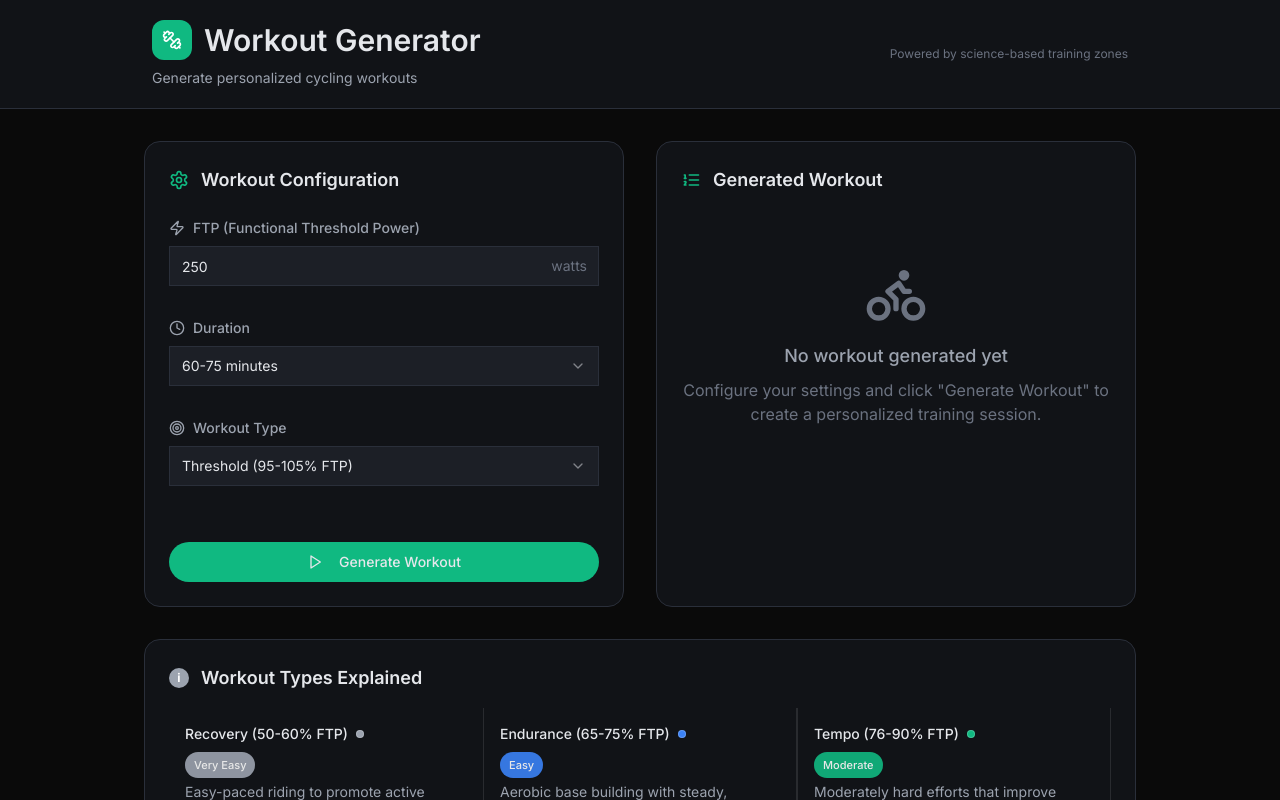
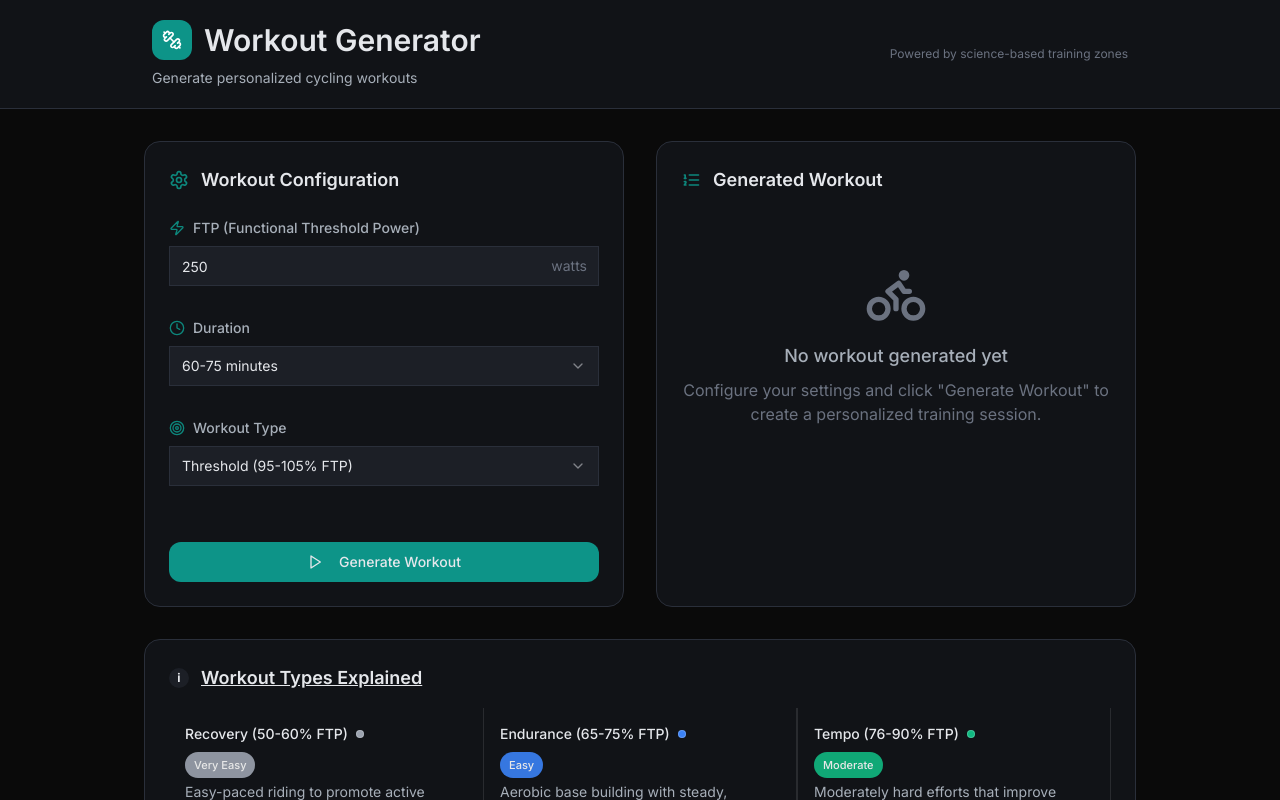
Before and after one commit to giulioGranata/WorkoutBuilder, a React (Vite) app: page / in a window 1280 px wide. Shown: the top 800 px of the page. Built offline with nearby package versions, Linux system fonts and the light colour scheme.

Commit message:
style: update color variables and improve component styling for consistency across the application

```diff
--- a/index.css
+++ b/index.css
@@ -14,12 +14,16 @@
   --card-light: #1a1b20;
 
   --text-primary: #e5e7eb;
-  --text-secondary: #9ca3af;
+  --text-secondary: #a7afb9;
   --text-tertiary: #6b7280;
 
-  --accent-solid: #10b981;
-  --accent-solidHover: #059669;
-  --accent-soft: rgba(16, 185, 129, 0.1);
+  --accent: #0d9488;
+  --accent-hover: #2dd4bf;
+  --accent-pressed: #14b8a6;
+  --accent-light: #5fe9d6;
+  --accent-dark: #1f9e8f;
+  --accent-soft: #5fe9d6;
+  --ring: rgba(45, 212, 191, 0.45);
 
   --phase-warmup: #9ca3af;
   --phase-work: #10b981;
@@ -71,12 +75,16 @@
   --border: #2a2f3a;
 
   --text-primary: #e5e7eb;
-  --text-secondary: #9ca3af;
+  --text-secondary: #a7afb9;
   --text-tertiary: #6b7280;
 
-  --accent-solid: #10b981;
-  --accent-solidHover: #059669;
-  --accent-soft: rgba(16, 185, 129, 0.1);
+  --accent: #0d9488;
+  --accent-hover: #22c7b3;
+  --accent-pressed: #14b8a6;
+  --accent-light: #5fe9d6;
+  --accent-dark: #1f9e8f;
+  --accent-soft: rgba(45, 212, 191, 0.1);
+  --ring: rgba(45, 212, 191, 0.45);
 }
 
 @layer base {
--- a/src/App.tsx
+++ b/src/App.tsx
@@ -28,7 +28,7 @@ function App() {
               <div className="flex flex-col sm:flex-row sm:items-center justify-between">
                 <div>
                   <div className="flex items-center gap-3">
-                    <div className="w-10 h-10 bg-[--accent-solid] rounded-xl flex items-center justify-center">
+                    <div className="w-10 h-10 bg-[--accent] rounded-xl flex items-center justify-center">
                       <Dumbbell className="text-white h-5 w-5" />
                     </div>
                     <h1 className="text-2xl md:text-3xl font-semibold text-[--text-primary]">
@@ -48,7 +48,7 @@ function App() {
 
           {/* Main Content */}
           <main className="max-w-5xl mx-auto px-4 py-8">
-            <div className="grid lg:grid-cols-2 gap-8">
+            <div className="grid lg:grid-cols-2 gap-6 lg:gap-8">
               <WorkoutForm onWorkoutGenerated={handleWorkoutGenerated} />
               <WorkoutOutput workout={workout} attempted={attempted} />
             </div>
--- a/src/components/WorkoutForm.tsx
+++ b/src/components/WorkoutForm.tsx
@@ -167,7 +167,7 @@ export function WorkoutForm({ onWorkoutGenerated }: WorkoutFormProps) {
   return (
     <div className="rounded-2xl bg-[--card] border border-[--border] p-6 shadow-[--shadow-card]">
       <div className="flex items-center mb-6">
-        <Settings className="text-[--accent-solid] mr-3 h-5 w-5" />
+        <Settings className="text-[--accent] opacity-90 mr-3 h-5 w-5" />
         <h2 className="text-lg font-semibold text-[--text-primary]">
           Workout Configuration
         </h2>
@@ -187,7 +187,7 @@ export function WorkoutForm({ onWorkoutGenerated }: WorkoutFormProps) {
               <FormItem>
                 <FormLabel className="text-sm font-medium text-[--text-secondary]">
                   <div className="flex flex-row items-center gap-2">
-                    <Zap className="h-4 w-4 text-primary" />
+                    <Zap className="h-4 w-4 text-[--accent] opacity-90" />
                     FTP (Functional Threshold Power)
                   </div>
                 </FormLabel>
@@ -203,7 +203,7 @@ export function WorkoutForm({ onWorkoutGenerated }: WorkoutFormProps) {
                         form.formState.errors.ftp
                           ? "border-[--error]"
                           : "border-[--border]"
-                      } focus:border-[--accent-solid]`}
+                      } focus:border-[--accent]`}
                       data-testid="input-ftp"
                       {...field}
                       onChange={(e: React.ChangeEvent<HTMLInputElement>) =>
@@ -230,7 +230,7 @@ export function WorkoutForm({ onWorkoutGenerated }: WorkoutFormProps) {
               <FormItem>
                 <FormLabel className="text-sm font-medium text-[--text-secondary]">
                   <div className="flex flex-row items-center gap-2">
-                    <Clock className="h-4 w-4 text-primary" />
+                    <Clock className="h-4 w-4 text-[--accent] opacity-90" />
                     Duration
                   </div>
                 </FormLabel>
@@ -245,7 +245,7 @@ export function WorkoutForm({ onWorkoutGenerated }: WorkoutFormProps) {
                         form.formState.errors.durationRange
                           ? "border-[--error]"
                           : "border-[--border]"
-                      } focus:border-[--accent-solid]`}
+                      } focus:border-[--accent]`}
                     >
                       <SelectValue placeholder="Select duration" />
                     </SelectTrigger>
@@ -296,7 +296,7 @@ export function WorkoutForm({ onWorkoutGenerated }: WorkoutFormProps) {
               <FormItem>
                 <FormLabel className="text-sm font-medium text-[--text-secondary]">
                   <div className="flex flex-row items-center gap-2">
-                    <Target className="h-4 w-4 text-primary" />
+                    <Target className="h-4 w-4 text-[--accent] opacity-90" />
                     Workout Type
                   </div>
                 </FormLabel>
@@ -311,7 +311,7 @@ export function WorkoutForm({ onWorkoutGenerated }: WorkoutFormProps) {
                         form.formState.errors.type
                           ? "border-[--error]"
                           : "border-[--border]"
-                      } focus:border-[--accent-solid]`}
+                      } focus:border-[--accent]`}
                     >
                       <SelectValue placeholder="Select workout type" />
                     </SelectTrigger>
@@ -364,7 +364,7 @@ export function WorkoutForm({ onWorkoutGenerated }: WorkoutFormProps) {
           <Button
             type="submit"
             disabled={isGenerating || !form.formState.isValid}
-            className="w-full !mt-14 inline-flex items-center justify-center rounded-full px-4 py-2 font-medium transition-colors duration-150 focus:outline-none focus:ring-2 focus:ring-offset-0 focus:ring-emerald-500/60 bg-[--accent-solid] text-[--text-primary] hover:bg-[--accent-solidHover]"
+            className="w-full !mt-14 inline-flex items-center justify-center rounded-xl px-4 py-2 font-medium transition-colors duration-150 focus-visible:outline-none focus-visible:ring-2 focus-visible:ring-[--ring] focus-visible:ring-offset-0 bg-[--accent] text-[--text-primary] hover:bg-[--accent-hover] active:bg-[--accent-pressed]"
             data-testid="button-generate"
           >
             <Play className="mr-2 h-4 w-4" />
--- a/src/components/WorkoutOutput.tsx
+++ b/src/components/WorkoutOutput.tsx
@@ -228,7 +228,7 @@ export function WorkoutOutput({
   return (
     <div className="rounded-2xl bg-[--card] border border-[--border] px-4 py-6 sm:px-6 shadow-[--shadow-card]">
       <div className="flex items-center mb-5">
-        <ListOrdered className="text-[--accent-solid] mr-3 h-5 w-5" />
+        <ListOrdered className="text-[--accent] opacity-90 mr-3 h-5 w-5" />
         <h2 className="text-lg font-semibold text-[--text-primary]">
           Generated Workout
         </h2>
@@ -270,7 +270,7 @@ export function WorkoutOutput({
             <Button
               variant="outline"
               size="sm"
-              className="h-11 w-11 rounded-full inline-flex items-center justify-center rounded-2xl px-2 py-1 font-medium transition-colors duration-150 focus:outline-none focus:ring-2 focus:ring-offset-0 focus:ring-emerald-500/60 bg-[--muted] text-[--text-secondary] hover:bg-[--border]"
+              className="h-11 w-11 rounded-full inline-flex items-center justify-center transition-colors duration-150 bg-[--muted] text-[--text-secondary] hover:bg-[--border] focus-visible:ring-2 focus-visible:ring-[--ring] focus-visible:ring-offset-0"
               onClick={() => nudge(-1)}
               aria-label="Decrease bias"
               data-testid="bias-dec"
@@ -285,7 +285,7 @@ export function WorkoutOutput({
               step={1}
               value={bias}
               onChange={(e) => setBias(parseInt(e.target.value, 10))}
-              className="flex-1 h-2 accent-emerald-500"
+              className="flex-1 h-2 accent-[--accent] active:accent-[--accent-pressed] focus:outline-none focus:ring-2 focus:ring-[--ring]"
               aria-label="Bias percentage"
               data-testid="bias-range"
             />
@@ -293,7 +293,7 @@ export function WorkoutOutput({
             <Button
               variant="outline"
               size="sm"
-              className="h-11 w-11 rounded-full inline-flex items-center justify-center rounded-2xl px-2 py-1 font-medium transition-colors duration-150 focus:outline-none focus:ring-2 focus:ring-offset-0 focus:ring-emerald-500/60 bg-[--muted] text-[--text-secondary] hover:bg-[--border]"
+              className="h-11 w-11 rounded-full inline-flex items-center justify-center transition-colors duration-150 bg-[--muted] text-[--text-secondary] hover:bg-[--border] focus-visible:ring-2 focus-visible:ring-[--ring] focus-visible:ring-offset-0"
               onClick={() => nudge(1)}
               aria-label="Increase bias"
               data-testid="bias-inc"
@@ -325,7 +325,7 @@ export function WorkoutOutput({
           </div>
 
           {/* Metrics */}
-          <div className="mt-9 grid grid-cols-1 sm:grid-cols-3 gap-3 text-center">
+          <div className="mt-6 md:mt-8 grid grid-cols-1 sm:grid-cols-3 gap-3 text-center">
             <div className="bg-[--card-light] rounded-2xl p-5 sm:p-6 shadow-md transition-all hover:shadow-[--shadow-card] hover:bg-[--card]">
               <Clock className="h-5 w-5 mx-auto mb-1 text-primary" />
               <div
@@ -362,10 +362,11 @@ export function WorkoutOutput({
           </div>
 
           {/* Export Actions */}
-          <div className="mt-5 grid grid-cols-1 sm:grid-cols-3 gap-3">
+          <div className="mt-6 md:mt-8 grid grid-cols-1 sm:grid-cols-3 gap-3">
             <Button
               onClick={handleExportZWO}
-              className="h-12 px-5 flex items-center justify-center gap-2 rounded font-medium border border-[--border] text-[--text-secondary] bg-transparent hover:bg-[--muted]"
+              variant="outline"
+              className="h-auto px-4 py-2 sm:px-5 sm:py-2.5 flex items-center justify-center gap-2 rounded-xl font-medium border border-[--border] text-[--text-secondary] bg-transparent hover:bg-[--muted] focus-visible:ring-offset-0"
             >
               <FileCog className="h-4 w-4" />
               Export ZWO
@@ -374,7 +375,7 @@ export function WorkoutOutput({
             <Button
               onClick={handleExportText}
               variant="outline"
-              className="h-12 px-5 flex items-center justify-center gap-2 rounded font-medium border border-[--border] text-[--text-secondary] bg-transparent hover:bg-[--muted]"
+              className="h-auto px-4 py-2 sm:px-5 sm:py-2.5 flex items-center justify-center gap-2 rounded-xl font-medium border border-[--border] text-[--text-secondary] bg-transparent hover:bg-[--muted] focus-visible:ring-offset-0"
             >
               <FileText className="h-4 w-4" />
               Export Text
@@ -383,7 +384,7 @@ export function WorkoutOutput({
             <Button
               onClick={handleExportJSON}
               variant="outline"
-              className="h-12 px-5 flex items-center justify-center gap-2 rounded font-medium border border-[--border] text-[--text-secondary] bg-transparent hover:bg-[--muted]"
+              className="h-auto px-4 py-2 sm:px-5 sm:py-2.5 flex items-center justify-center gap-2 rounded-xl font-medium border border-[--border] text-[--text-secondary] bg-transparent hover:bg-[--muted] focus-visible:ring-offset-0"
             >
               <Code className="h-4 w-4" />
               Export JSON
--- a/src/components/WorkoutTypes.tsx
+++ b/src/components/WorkoutTypes.tsx
@@ -21,12 +21,12 @@ const ZONE_COLORS: Record<WorkoutType, string> = {
 
 export default function WorkoutTypes() {
   return (
-    <div className="mt-8 rounded-2xl bg-[--card] border border-[--border] p-6 shadow-[--shadow-card]">
+    <div className="mt-6 md:mt-8 rounded-2xl bg-[--card] border border-[--border] p-6 shadow-[--shadow-card]">
       <div className="flex items-center mb-4">
-        <div className="w-5 h-5 bg-[--phase-warmup] rounded-full flex items-center justify-center mr-3">
-          <span className="text-white text-xs font-bold">i</span>
+        <div className="w-5 h-5 bg-[--muted] rounded-full flex items-center justify-center mr-3">
+          <span className="text-[--text-primary] text-xs font-bold">i</span>
         </div>
-        <h3 className="text-base md:text-lg font-semibold text-[--text-primary]">
+        <h3 className="text-base md:text-lg font-semibold text-[--text-primary] underline decoration-[--accent]/40">
           Workout Types Explained
         </h3>
       </div>
--- a/src/index.css
+++ b/src/index.css
@@ -22,7 +22,7 @@
   --destructive-foreground: hsl(0 0% 100%);
   --border: hsl(201.4286 30.4348% 90.9804%);
   --input: hsl(200 23.0769% 97.4510%);
-  --ring: hsl(202.8169 89.1213% 53.1373%);
+  --ring: rgba(45, 212, 191, 0.45);
   --chart-1: hsl(203.8863 88.2845% 53.1373%);
   --chart-2: hsl(159.7826 100% 36.0784%);
   --chart-3: hsl(42.0290 92.8251% 56.2745%);
@@ -88,7 +88,7 @@
   --destructive-foreground: hsl(0 0% 100%);
   --border: hsl(220 13% 18%);
   --input: hsl(220 13% 18%);
-  --ring: hsl(160 84% 39%);
+  --ring: rgba(45, 212, 191, 0.45);
   --chart-1: hsl(203.8863 88.2845% 53.1373%);
   --chart-2: hsl(159.7826 100% 36.0784%);
   --chart-3: hsl(42.0290 92.8251% 56.2745%);
```
Also changed, not shown: ui-specs.json (+13 -9 lines).
